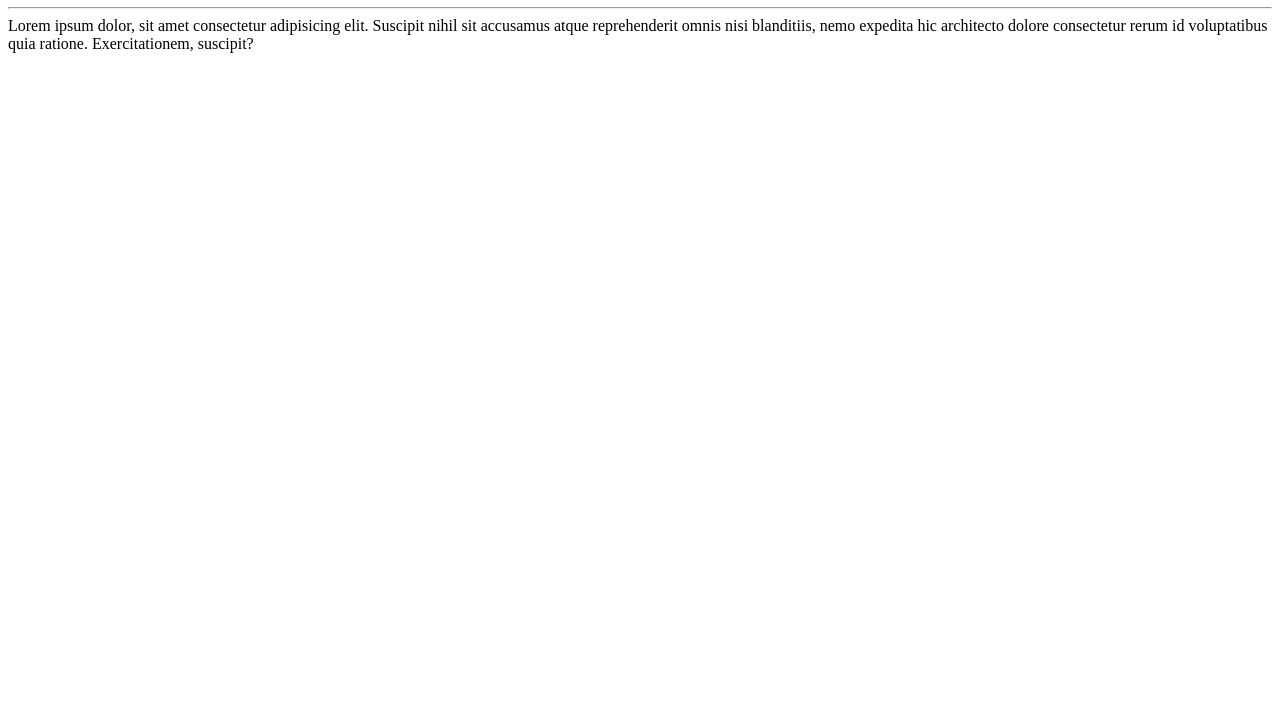
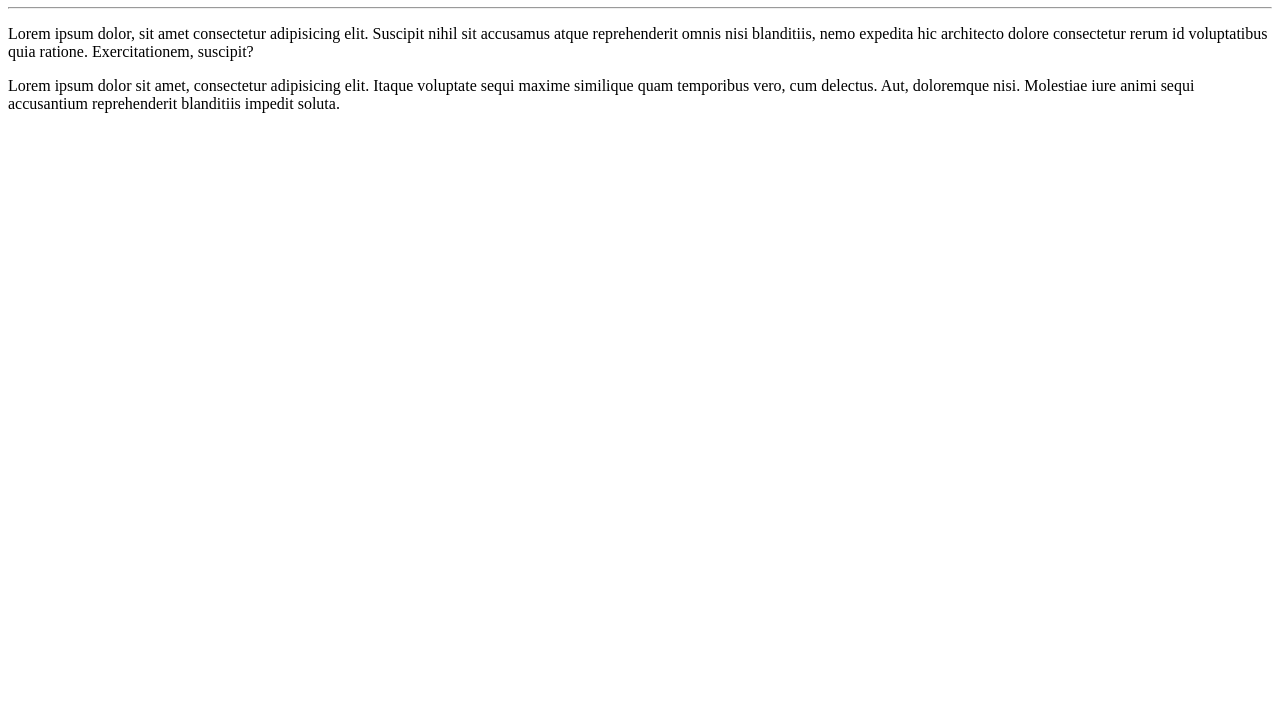
Before and after one commit to Sevla30/Ola-Mundo, a plain HTML site: page Site-Exemplo/Index.html in a window 1280 px wide. Shown: the part 73-800 px from the top of the page. Drawn offline with Linux system fonts and the light colour scheme.

Commit message:
Adicionei um parágrafo

```diff
--- a/Site-Exemplo/Index.html
+++ b/Site-Exemplo/Index.html
@@ -8,6 +8,7 @@
 <body>
     <h1>Olá mundo!</h1>
     <hr>
-    Lorem ipsum dolor, sit amet consectetur adipisicing elit. Suscipit nihil sit accusamus atque reprehenderit omnis nisi blanditiis, nemo expedita hic architecto dolore consectetur rerum id voluptatibus quia ratione. Exercitationem, suscipit?
+    <p>Lorem ipsum dolor, sit amet consectetur adipisicing elit. Suscipit nihil sit accusamus atque reprehenderit omnis nisi blanditiis, nemo expedita hic architecto dolore consectetur rerum id voluptatibus quia ratione. Exercitationem, suscipit?</p>
+    <p>Lorem ipsum dolor sit amet, consectetur adipisicing elit. Itaque voluptate sequi maxime similique quam temporibus vero, cum delectus. Aut, doloremque nisi. Molestiae iure animi sequi accusantium reprehenderit blanditiis impedit soluta.</p>
 </body>
 </html>
```
